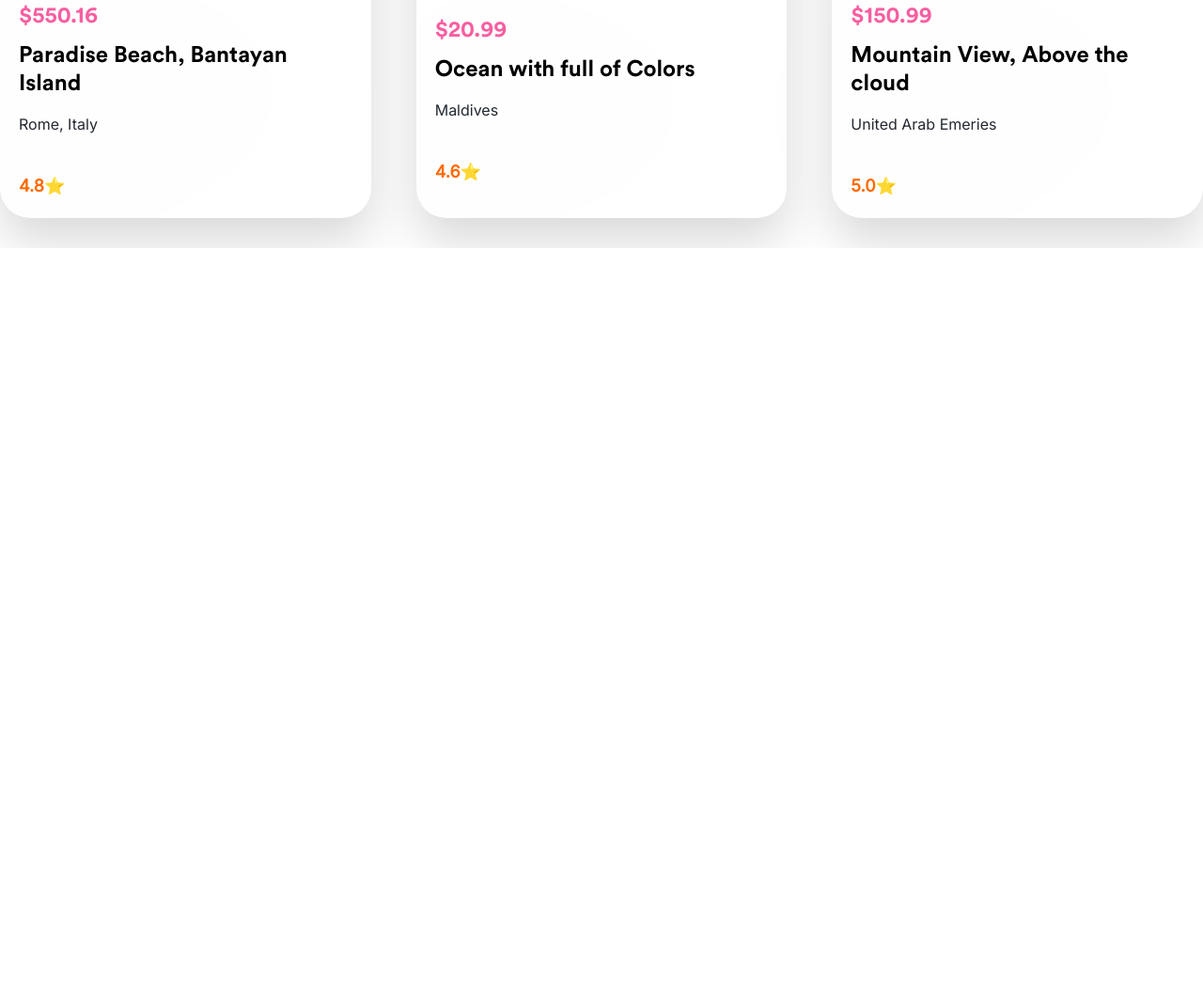
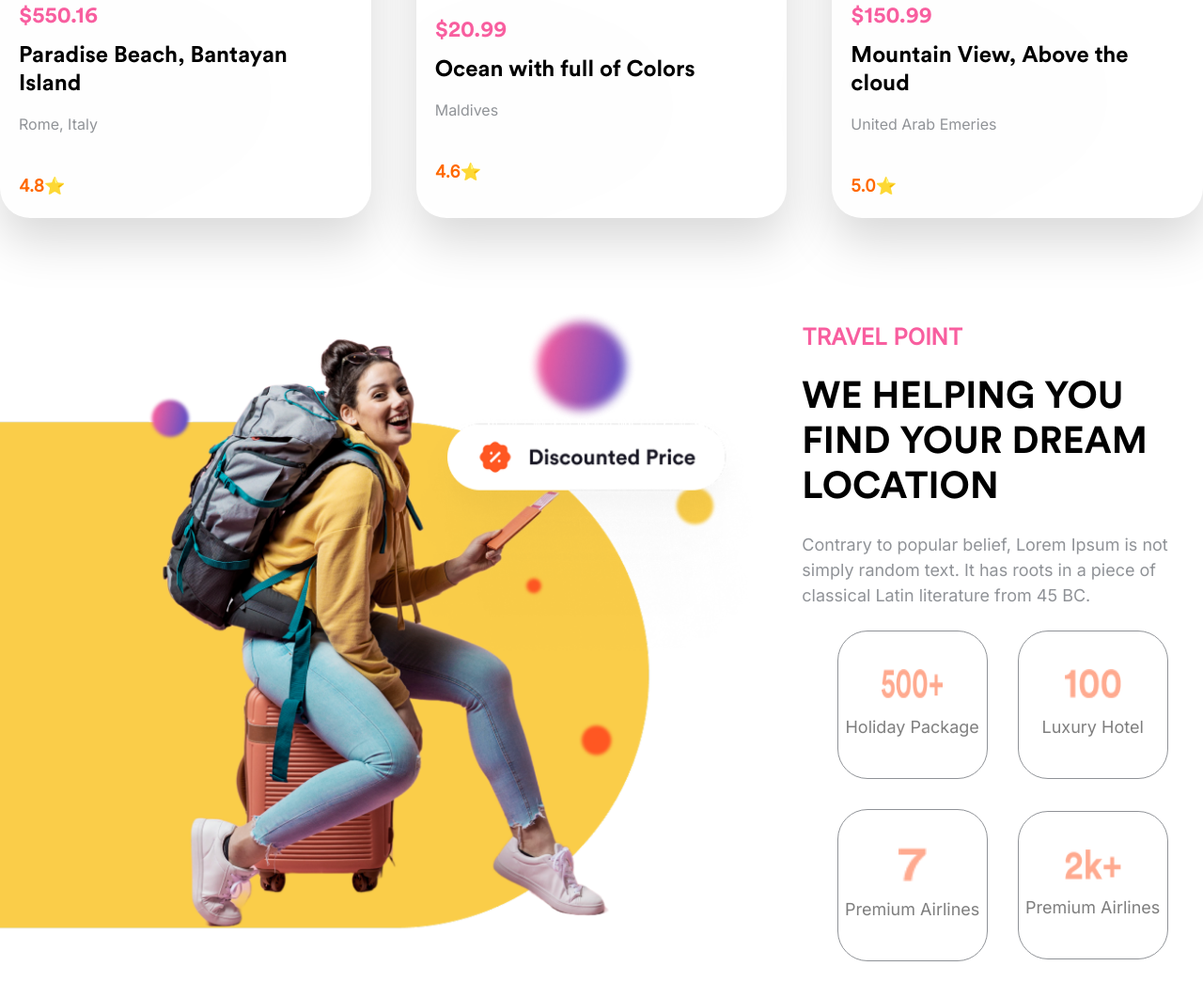
Before and after one commit to sahrul-dwann/travel-tailwind-css, a website: page index.html in a window 1280 px wide. Shown: the part 2219-3280 px from the top of the page at 94% size. Before the commit the page ends 2483 px from the top, so only its background shows below. Drawn offline with nearby package versions, Linux system fonts and the light colour scheme.

Commit message:
add travel-point & image point travel

```diff
--- a/index.html
+++ b/index.html
@@ -63,7 +63,8 @@
         x-show="navOpen"
         x-data="{open : false}"
         class="z-50 fixed bottom-0 right-0 left-0 bg-gray-200 p-4 lg:hidden"
-        x-transition:enter="transition ease-out duration-300"
+        x-transition:enter="transition ease-out
+        duration-300"
         x-transition:enter-start="opacity-0 scale-90"
         x-transition:enter-end="opacity-100 scale-100"
         x-transition:leave="transition ease-in duration-300"
@@ -181,7 +182,7 @@
             </div>
           </div>
           <div class="col-span-12 lg:col-span-8 order-1 lg:order-2 text-center">
-            <div class="">
+            <div>
               <img src="./public/asset/hero.png" class="w-full" alt="" />
             </div>
           </div>
@@ -189,35 +190,35 @@
             <div
               class="flex justify-center gap-6 sm:gap-7 lg:justify-between flex-wrap"
             >
-              <div class="">
+              <div>
                 <img
                   src="./public/asset/logo/tripadvisor.svg"
                   class="h-5 sm:h-8"
                   alt=""
                 />
               </div>
-              <div class="">
+              <div>
                 <img
                   src="./public/asset/logo/expedia.svg"
                   class="h-5 sm:h-8"
                   alt=""
                 />
               </div>
-              <div class="">
+              <div>
                 <img
                   src="./public/asset/logo/booking.svg"
                   class="h-5 sm:h-8"
                   alt=""
                 />
               </div>
-              <div class="">
+              <div>
                 <img
                   src="./public/asset/logo/airbnb.svg"
                   class="h-5 sm:h-8"
                   alt=""
                 />
               </div>
-              <div class="">
+              <div>
                 <img
                   src="./public/asset/logo/rbitz.svg"
                   class="h-5 sm:h-8"
@@ -271,7 +272,7 @@
             <div
               class="flex justify-center gap-14 flex-col items-center w-full sm:w-[350px] rounded-[32px] border border-gray-500 lg:p-16 p-10 drop-shadow-sm-shadow bg-white"
             >
-              <div class="">
+              <div>
                 <img src="./public/asset/icon/booking.png" alt="" />
               </div>
               <div class="flex gap-8 flex-col">
@@ -350,7 +351,7 @@
                 >
                   Paradise Beach, Bantayan Island
                 </p>
-                <p class="text-grey mb-10">Rome, Italy</p>
+                <p class="text-grey opacity-50 mb-10">Rome, Italy</p>
                 <p class="text-orange-500 font-bold text-lg">4.8⭐</p>
               </div>
             </div>
@@ -376,7 +377,7 @@
                 >
                   Ocean with full of Colors
                 </p>
-                <p class="text-grey mb-10">Maldives</p>
+                <p class="text-grey opacity-50 mb-10">Maldives</p>
                 <p class="text-orange-500 font-bold text-lg">4.6⭐</p>
               </div>
             </div>
@@ -402,7 +403,7 @@
                 >
                   Mountain View, Above the cloud
                 </p>
-                <p class="text-grey mb-10">United Arab Emeries</p>
+                <p class="text-grey opacity-50 mb-10">United Arab Emeries</p>
                 <p class="text-orange-500 font-bold text-lg">5.0⭐</p>
               </div>
             </div>
@@ -412,6 +413,93 @@
     </section>
     <!-- destination section end -->
 
+    <!-- travel point section start -->
+    <section class="py-10">
+      <div class="container mx-auto">
+        <div class="grid grid-cols-12 items-center">
+          <div class="col-span-12 lg:col-span-8 items-start">
+            <div class="">
+              <img src="./public/asset/travell-point/travel-point.png" alt="" />
+            </div>
+          </div>
+          <div
+            class="col-span-12 lg:col-span-4 gap-6 flex flex-col mt-10 text-center"
+          >
+            <p
+              class="font-bold uppercase text-pink text-lg md:text-2xl leading-tight text-center lg:text-start"
+            >
+              Travel Point
+            </p>
+            <h1
+              class="font-bold uppercase text-3xl md:text-[40px] text-center lg:text-start"
+            >
+              We helping you find your dream location
+            </h1>
+            <p
+              class="text-base md:text-[18px] text-grey opacity-50 text-center lg:text-start"
+            >
+              Contrary to popular belief, Lorem Ipsum is not simply random text.
+              It has roots in a piece of classical Latin literature from 45 BC.
+            </p>
+
+            <div
+              class="gap-4 flex flex-col items-center md:flex-row xl:gap-8 flex-wrap justify-center"
+            >
+              <div
+                class="flex justify-center flex-col gap-4 items-center w-full sm:w-[350px] lg:w-[160px] 2xl:w-[200px] rounded-[32px] border border-grey opacity-50 bg-white"
+              >
+                <div class="mx-auto mt-10">
+                  <img
+                    src="./public/asset/travell-point/500+.png"
+                    class="w-[65px] h-8"
+                    alt=""
+                  />
+                </div>
+                <p class="text-lg text-center mb-10">Holiday Package</p>
+              </div>
+              <div
+                class="flex justify-center flex-col gap-4 items-center w-full sm:w-[350px] lg:w-[160px] 2xl:w-[200px] rounded-[32px] border border-grey opacity-50 bg-white"
+              >
+                <div class="mx-auto mt-10">
+                  <img
+                    src="./public/asset/travell-point/100.png"
+                    class="w-[60px] h-8"
+                    alt=""
+                  />
+                </div>
+                <p class="text-lg text-center mb-10">Luxury Hotel</p>
+              </div>
+              <div
+                class="flex justify-center flex-col gap-4 items-center w-full sm:w-[350px] lg:w-[160px] 2xl:w-[200px] rounded-[32px] border border-grey opacity-50 bg-white"
+              >
+                <div class="mx-auto mt-10">
+                  <img
+                    src="./public/asset/travell-point/7.png"
+                    class="w-[30px] h-9"
+                    alt=""
+                  />
+                </div>
+                <p class="text-lg text-center mb-10">Premium Airlines</p>
+              </div>
+              <div
+                class="flex justify-center flex-col gap-4 items-center w-full sm:w-[350px] lg:w-[160px] 2xl:w-[200px] rounded-[32px] border border-grey opacity-50 bg-white"
+              >
+                <div class="mx-auto mt-10">
+                  <img
+                    src="./public/asset/travell-point/2k+.png"
+                    class="w-[60px] h-8"
+                    alt=""
+                  />
+                </div>
+                <p class="text-lg text-center mb-10">Premium Airlines</p>
+              </div>
+            </div>
+          </div>
+        </div>
+      </div>
+    </section>
+    <!-- travel point section end -->
+
     <script
       type="module"
       src="https://cdn.jsdelivr.net/npm/ionicons/dist/ionicons/ionicons.esm.js"
```
Also changed, not shown: public/asset/travell-point/100.png (added), public/asset/travell-point/2k+.png (added), public/asset/travell-point/500+.png (added), public/asset/travell-point/7.png (added), public/asset/travell-point/travel-point.png (added), src/tailwind.css.
